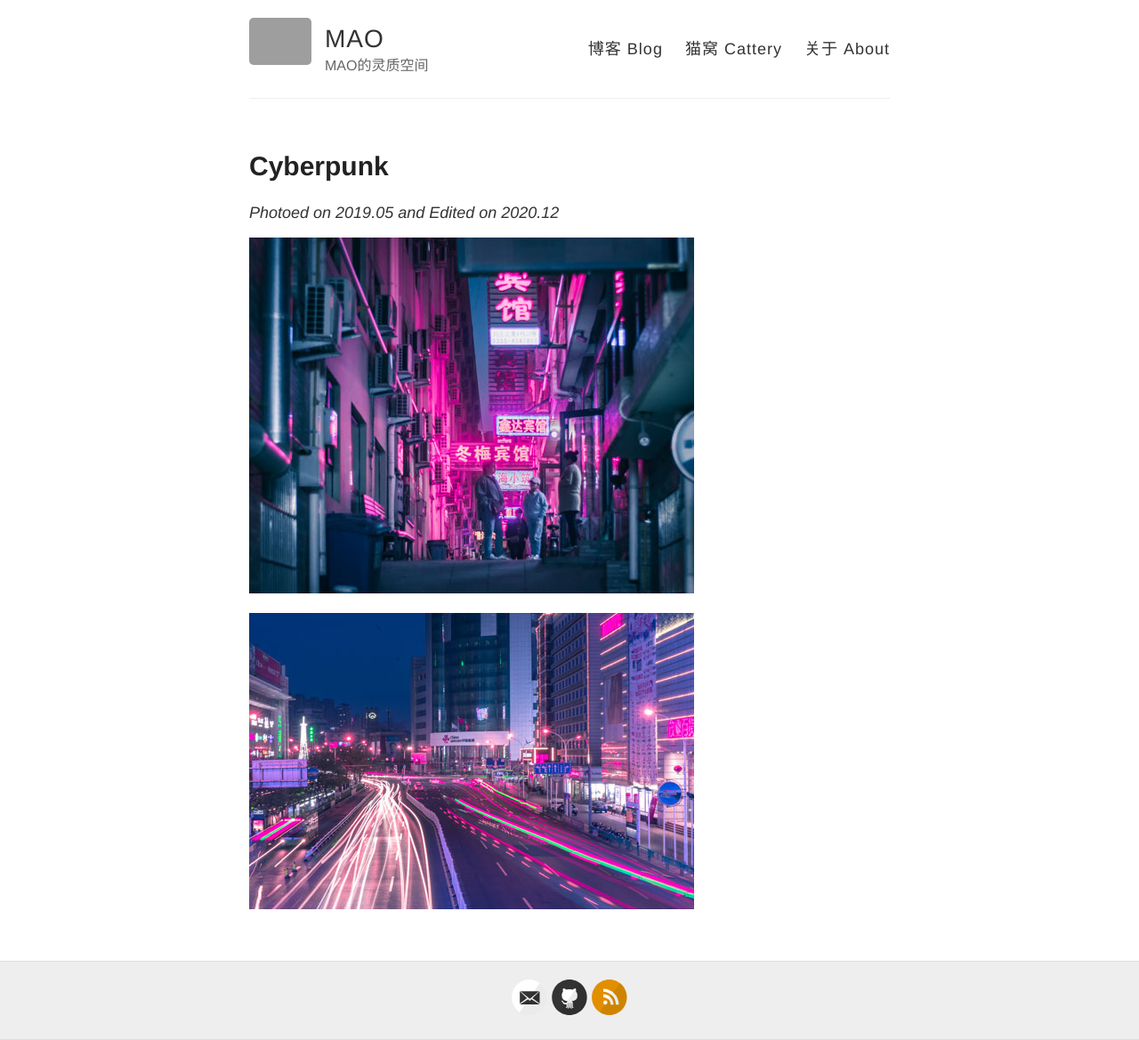
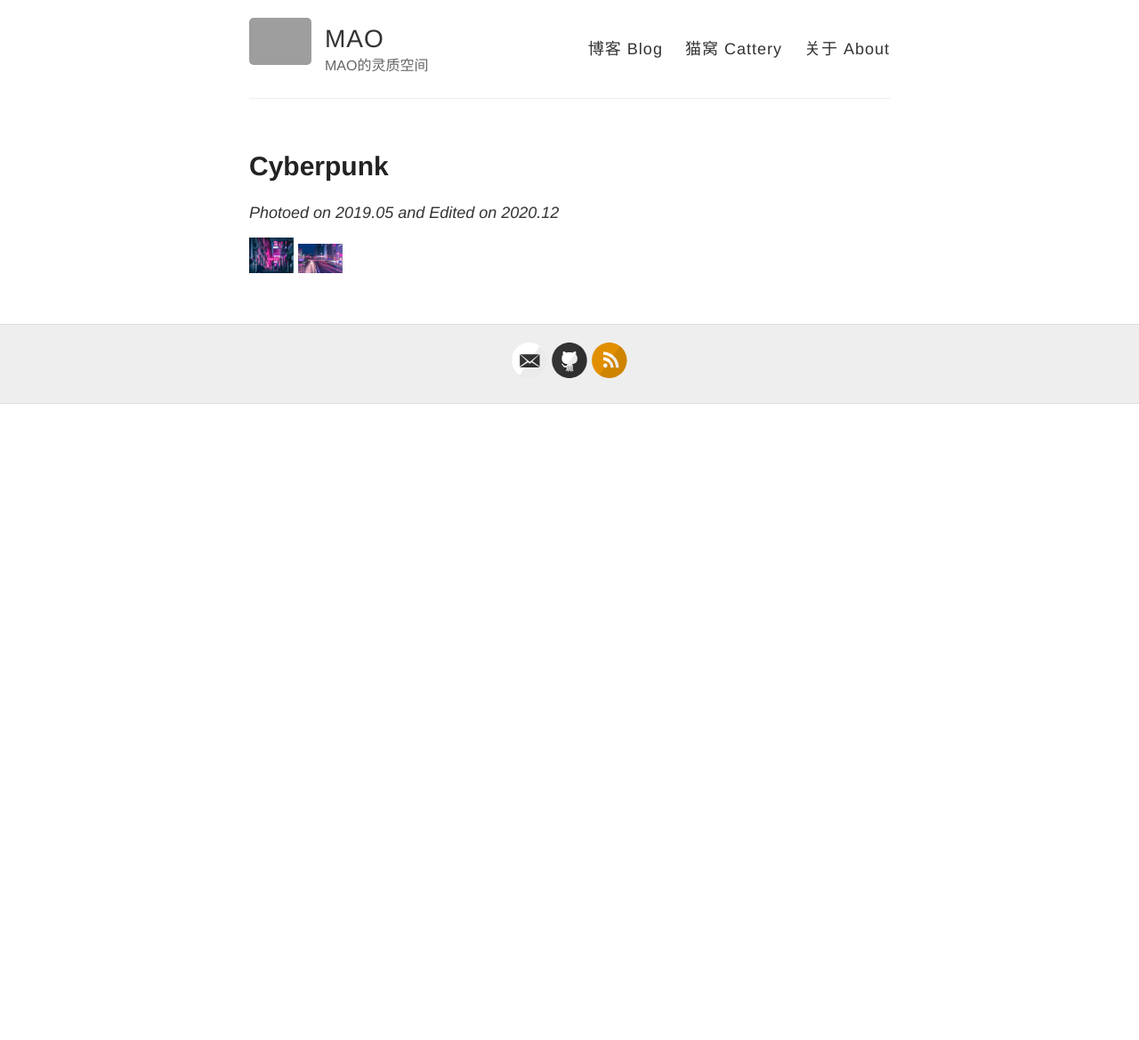
Before and after one commit to RuifMaxx/formalweb, a Jekyll site: the page built from _photo/qinghuangdao.md, in a window 1280 px wide. Shown: the whole page at 89% size. Built offline with Jekyll 4.4.1, drawn with Linux system fonts in a browser that asks for light colours; after the commit the page ends 900 px from its top, so only the background shows below that; grey boxes are pictures that could not be loaded.

Commit message:
Update qinghuangdao.md

```diff
--- a/_photo/qinghuangdao.md
+++ b/_photo/qinghuangdao.md
@@ -6,6 +6,5 @@ title: Cyberpunk
 *Photoed on 2019.05 and Edited on 2020.12*
 
 
-![_config.yml]({{ site.baseurl }}/images/qinghuangdao/A.jpg#pic_center)
-
-![_config.yml]({{ site.baseurl }}/images/qinghuangdao/B.jpg#pic_center)
+<img src="https://ruifmaxx.github.io//images/qinghuangdao/A.jpg" style="zoom:10%" />
+<img src="https://ruifmaxx.github.io//images/qinghuangdao/B.jpg" style="zoom:10%" />
```
